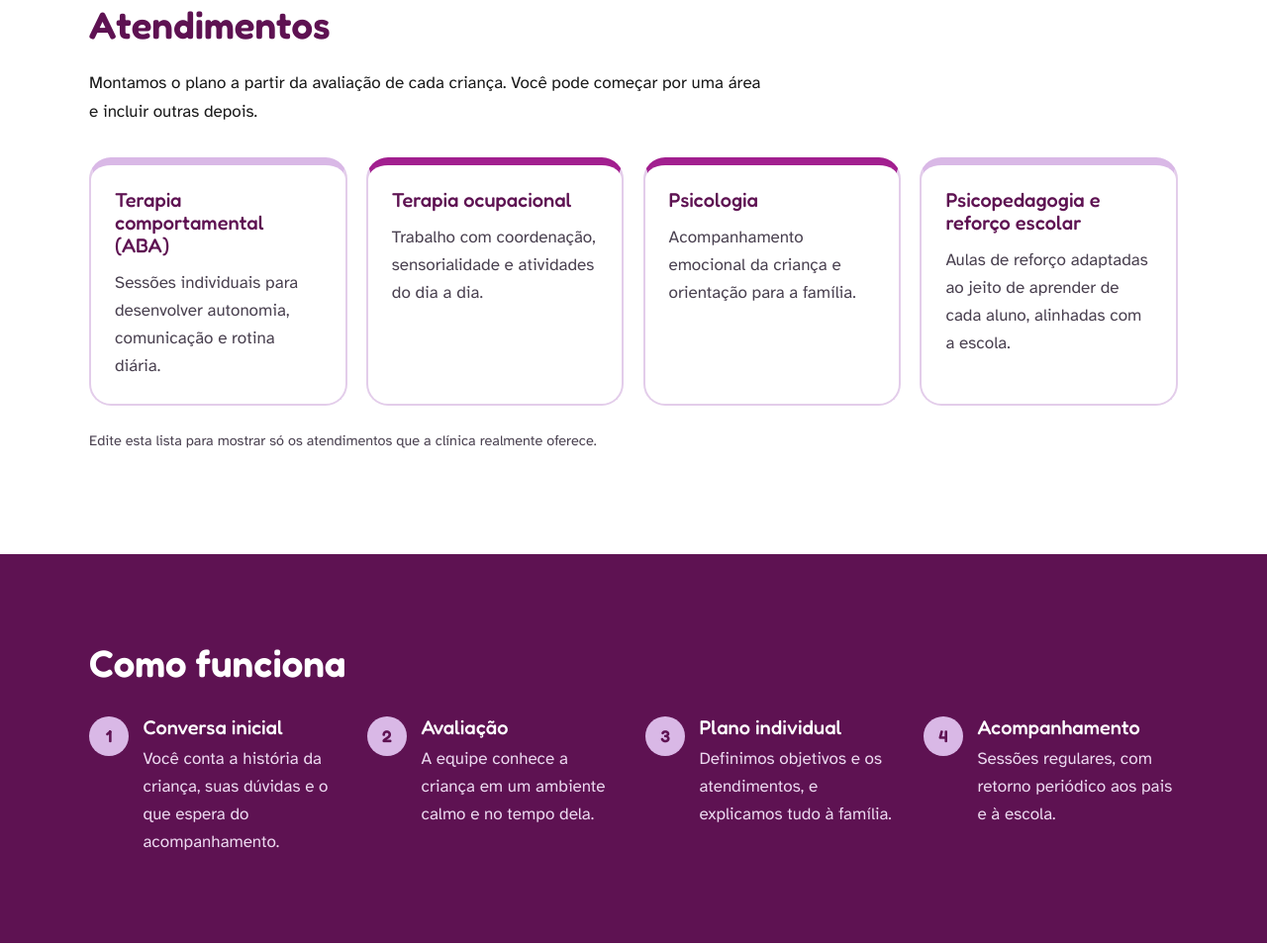
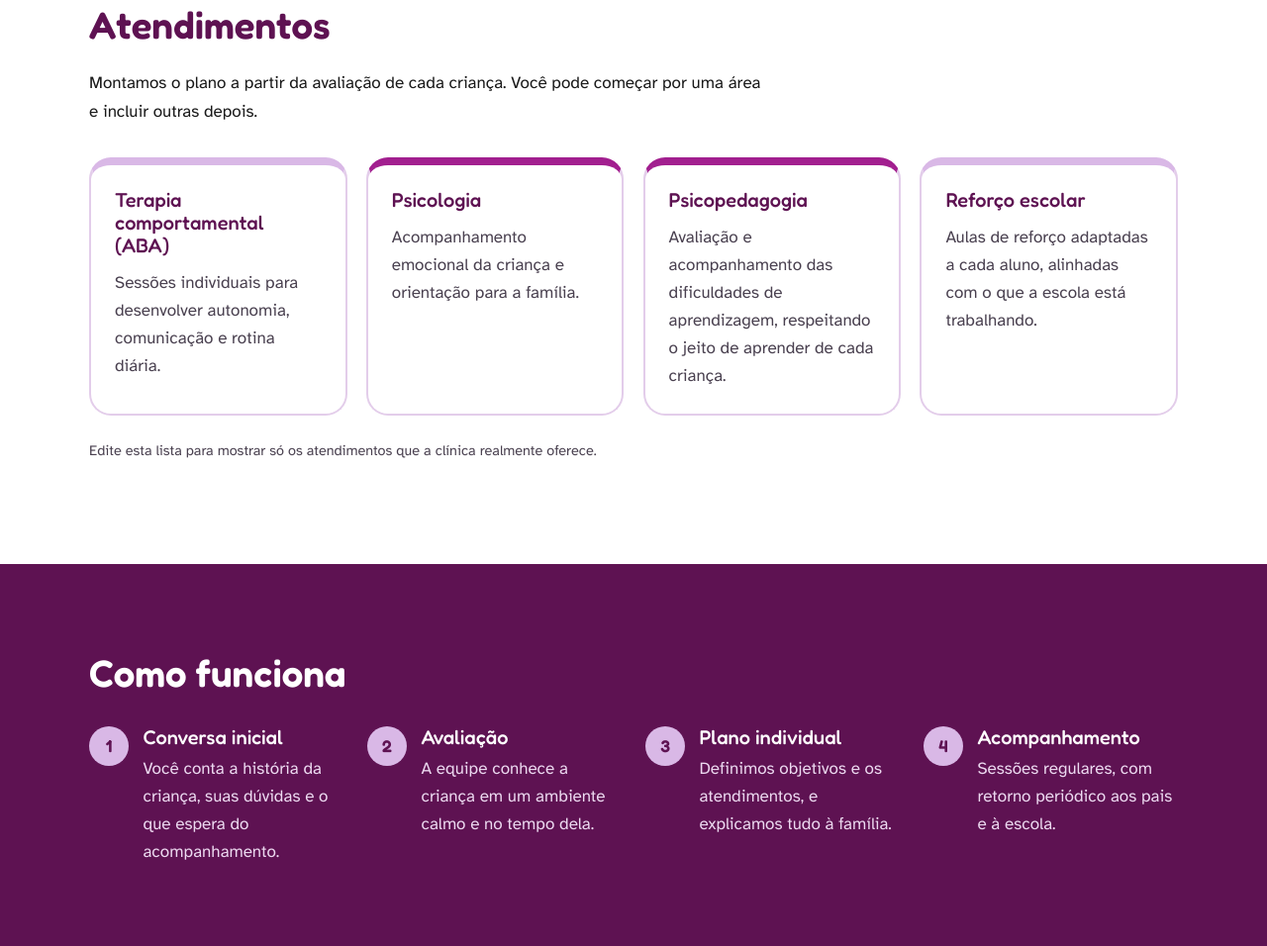
Before and after one commit to RimyTemps6/Tia-Tay, a plain HTML site: page index.html in a window 1280 px wide. Shown: the part 758-1714 px from the top of the page at 99% size. Drawn offline with Linux system fonts and the light colour scheme.

Commit message:
Add files via upload

```diff
--- a/index.html
+++ b/index.html
@@ -142,9 +142,9 @@ footer p{margin:0 auto;max-width:none}
     <p>Montamos o plano a partir da avaliação de cada criança. Você pode começar por uma área e incluir outras depois.</p>
     <div class="grid">
       <article class="card"><h3>Terapia comportamental (ABA)</h3><p>Sessões individuais para desenvolver autonomia, comunicação e rotina diária.</p></article>
-      <article class="card"><h3>Terapia ocupacional</h3><p>Trabalho com coordenação, sensorialidade e atividades do dia a dia.</p></article>
       <article class="card"><h3>Psicologia</h3><p>Acompanhamento emocional da criança e orientação para a família.</p></article>
-      <article class="card"><h3>Psicopedagogia e reforço escolar</h3><p>Aulas de reforço adaptadas ao jeito de aprender de cada aluno, alinhadas com a escola.</p></article>
+      <article class="card"><h3>Psicopedagogia</h3><p>Avaliação e acompanhamento das dificuldades de aprendizagem, respeitando o jeito de aprender de cada criança.</p></article>
+      <article class="card"><h3>Reforço escolar</h3><p>Aulas de reforço adaptadas a cada aluno, alinhadas com o que a escola está trabalhando.</p></article>
     </div>
     <p class="note" style="margin-top:1.5rem">Edite esta lista para mostrar só os atendimentos que a clínica realmente oferece.</p>
   </div>
```
